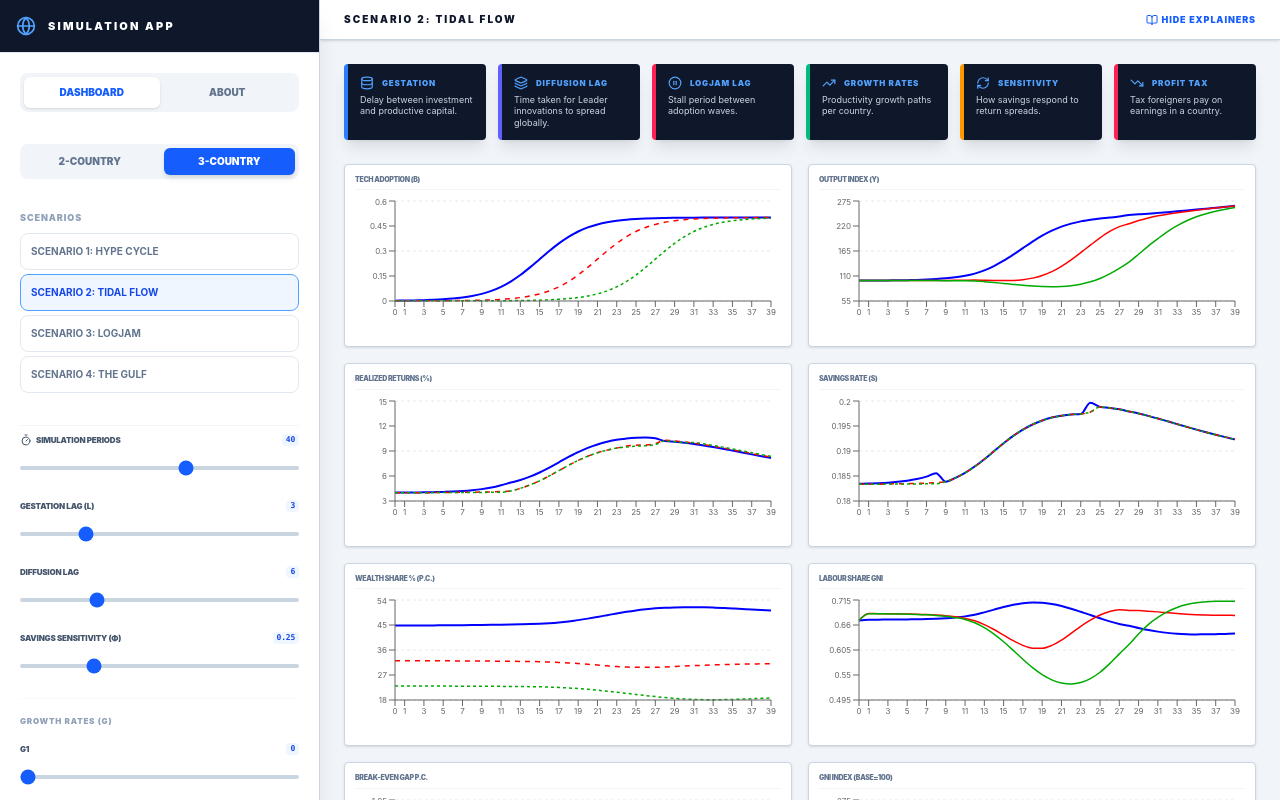
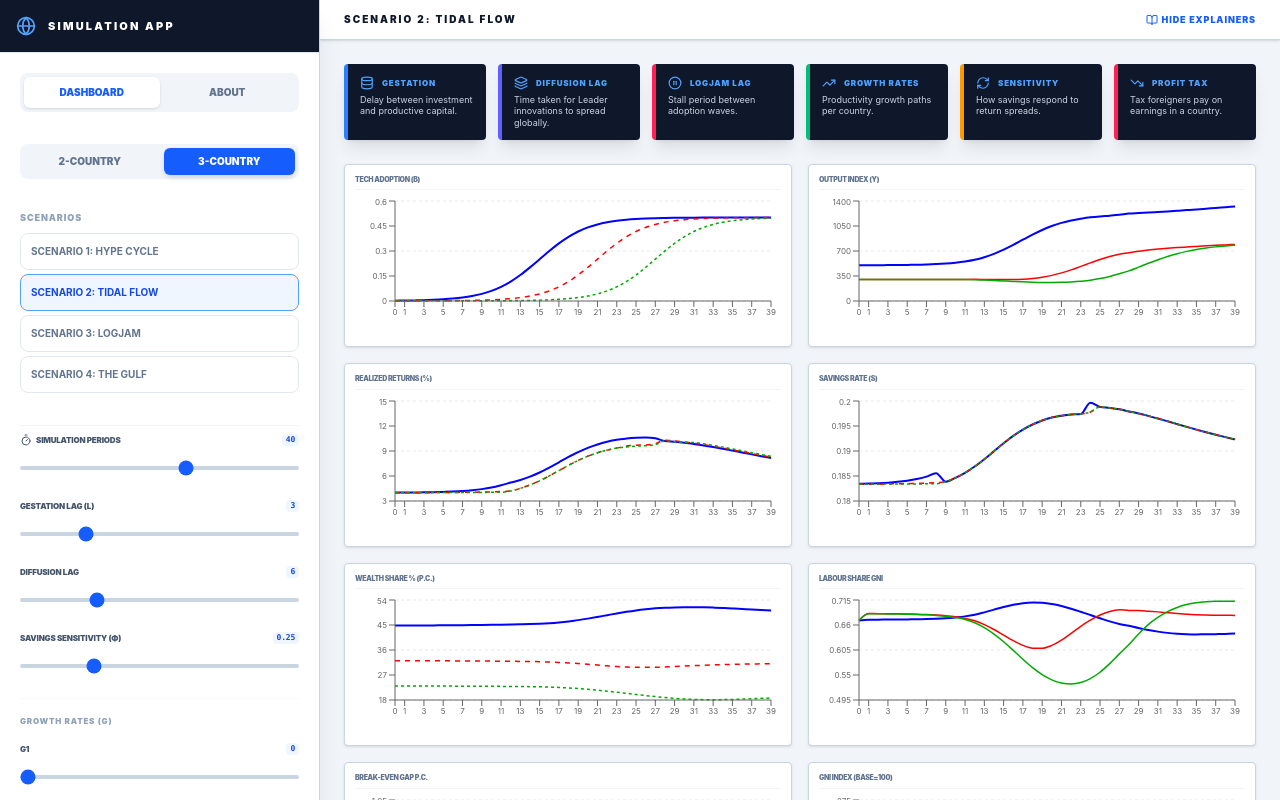
Before and after one commit to eltondusha/capital-flows-project, a React (Vite) app: page / in a window 1280 px wide. Built offline with nearby package versions, Linux system fonts and the light colour scheme.

Commit message:
Manual publish: updated parameter limits and dashboard explainers

```diff
--- a/src/App.jsx
+++ b/src/App.jsx
@@ -132,8 +132,8 @@ const App = () => {
     }
 
     const K_init_vec = A_0.map(a => solve_ki_for_r(r_target, b_start, delta, a, 1.0, gamma, rho));
-    const Y_initial_pc = K_init_vec.map((ki, i) => get_y(ki, b_start, rho, gamma, A_0[i], 1.0));
-    const s_base_vec = K_init_vec.map((ki, i) => (delta * ki) / Y_initial_pc[i]);
+    const Y_initial_absolute = K_init_vec.map((ki, i) => get_y(ki, b_start, rho, gamma, A_0[i], 1.0));
+    const s_base_vec = K_init_vec.map((ki, i) => (delta * ki) / Y_initial_absolute[i]);
 
     let P = Array.from({ length: n }, (_, i) => Array.from({ length: n }, (_, j) => (i === j ? K_init_vec[i] * L_vec[i] : 0)));
     const pipelines = Array.from({ length: n }, (_, i) => Array(T + l + 10).fill(delta * K_init_vec[i] * L_vec[i]));
@@ -143,8 +143,6 @@ const App = () => {
     const bP_paths_ext = beta_paths.map(p => [...p, ...Array(l + 10).fill(p[T])]);
     const bP_A_ext = [...bP_A_extended, ...Array(l + 10).fill(bP_A_extended[T])];
 
-    let Y_base_absolute = [];
-
     for (let t = 0; t < T_sim; t++) {
       const K_curr = Array(n).fill(0).map((_, j) => P.reduce((sum, row) => sum + row[j], 0));
       const V_curr = P.map(row => row.reduce((a, b) => a + b, 0));
@@ -152,8 +150,6 @@ const App = () => {
       const A_curr = A_0.map((a, i) => a * Math.pow(1 + g_vec[i], t));
 
       const Y = Array(n).fill(0).map((_, i) => get_y(K_curr[i], bt_r[i], rho, gamma, A_curr[i], L_vec[i]));
-      if (t === 0) Y_base_absolute = [...Y];
-
       const r_real = Array(n).fill(0).map((_, i) => get_r(K_curr[i], bt_r[i], rho, gamma, A_curr[i], L_vec[i], delta));
 
       const labor_inc = Y.map((y, i) => y - (r_real[i] + delta) * K_curr[i]);
@@ -208,7 +204,7 @@ const App = () => {
         t,
         beta1: bt_r[0], beta2: bt_r[1], beta3: bt_r[2] || 0,
         betaP: activeScenario === 'hype' ? bP_A_ext[t] : null,
-        Y1: (Y[0] / Y_base_absolute[0]) * 100, Y2: (Y[1] / Y_base_absolute[1]) * 100, Y3: n === 3 ? (Y[2] / Y_base_absolute[2]) * 100 : 0,
+        Y1: (Y[0] / Y_initial_absolute[0]) * 100, Y2: (Y[1] / Y_initial_absolute[1]) * 100, Y3: n === 3 ? (Y[2] / Y_initial_absolute[2]) * 100 : 0,
         r1: r_real[0] * 100, r2: r_real[1] * 100, r3: (r_real[2] || 0) * 100,
         s1: s_guess[0], s2: s_guess[1], s3: s_guess[2] || 0,
         sh1: wealth_share[0], sh2: wealth_share[1], sh3: wealth_share[2] || 0,
```
